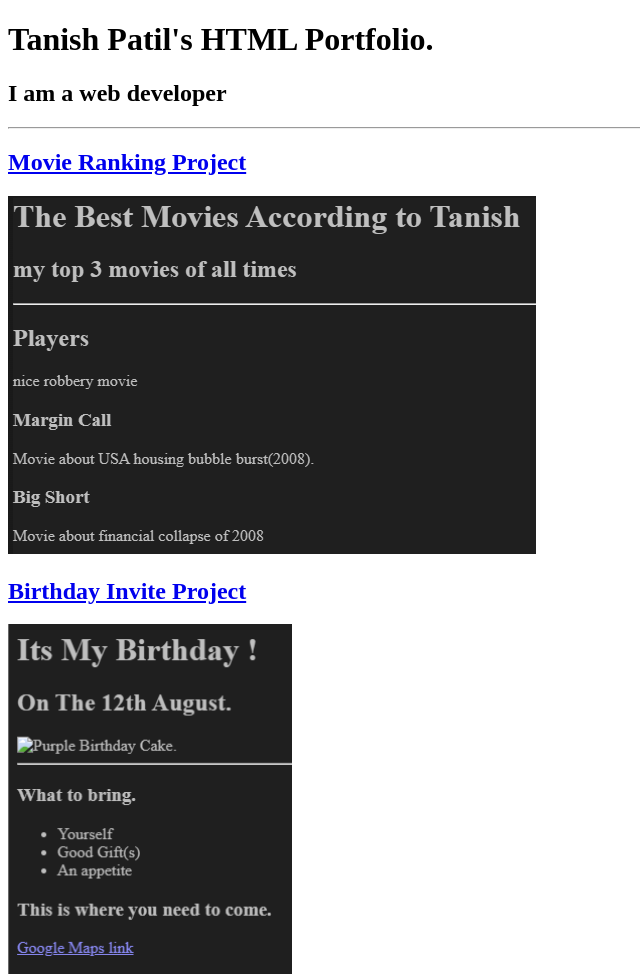
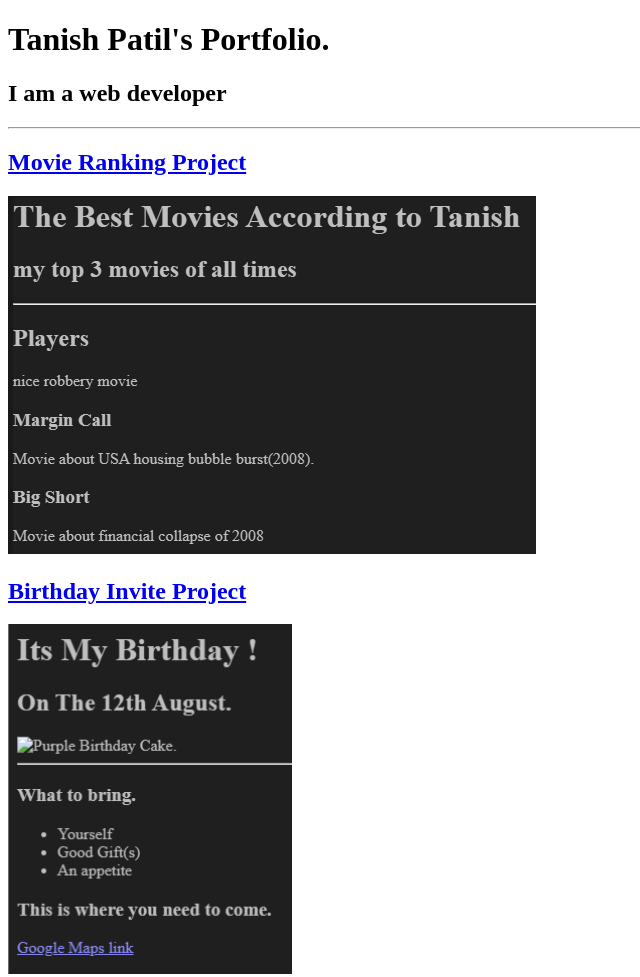
Before and after one commit to purebudgie1208/html-portfolio, a plain HTML site: page index.html in a window 1280 px wide. Shown: the top 977 px of the page, without its empty margins (0-640 px from the left). Drawn offline with Linux system fonts and the light colour scheme.

Commit message:
index.html

```diff
--- a/index.html
+++ b/index.html
@@ -23,7 +23,7 @@ https://developer.mozilla.org/en-US/docs/Web/HTML/Element/img#attr-height -->
     <title>HTML Projects Portfolio</title>
 </head>
 <body>
-    <h1>Tanish Patil's HTML Portfolio.</h1>
+    <h1>Tanish Patil's Portfolio.</h1>
     <h2>I am a web developer</h2>
     <hr>
         <h2><a href="./public/movie-ranking.html">Movie Ranking Project</a></h2>
```
